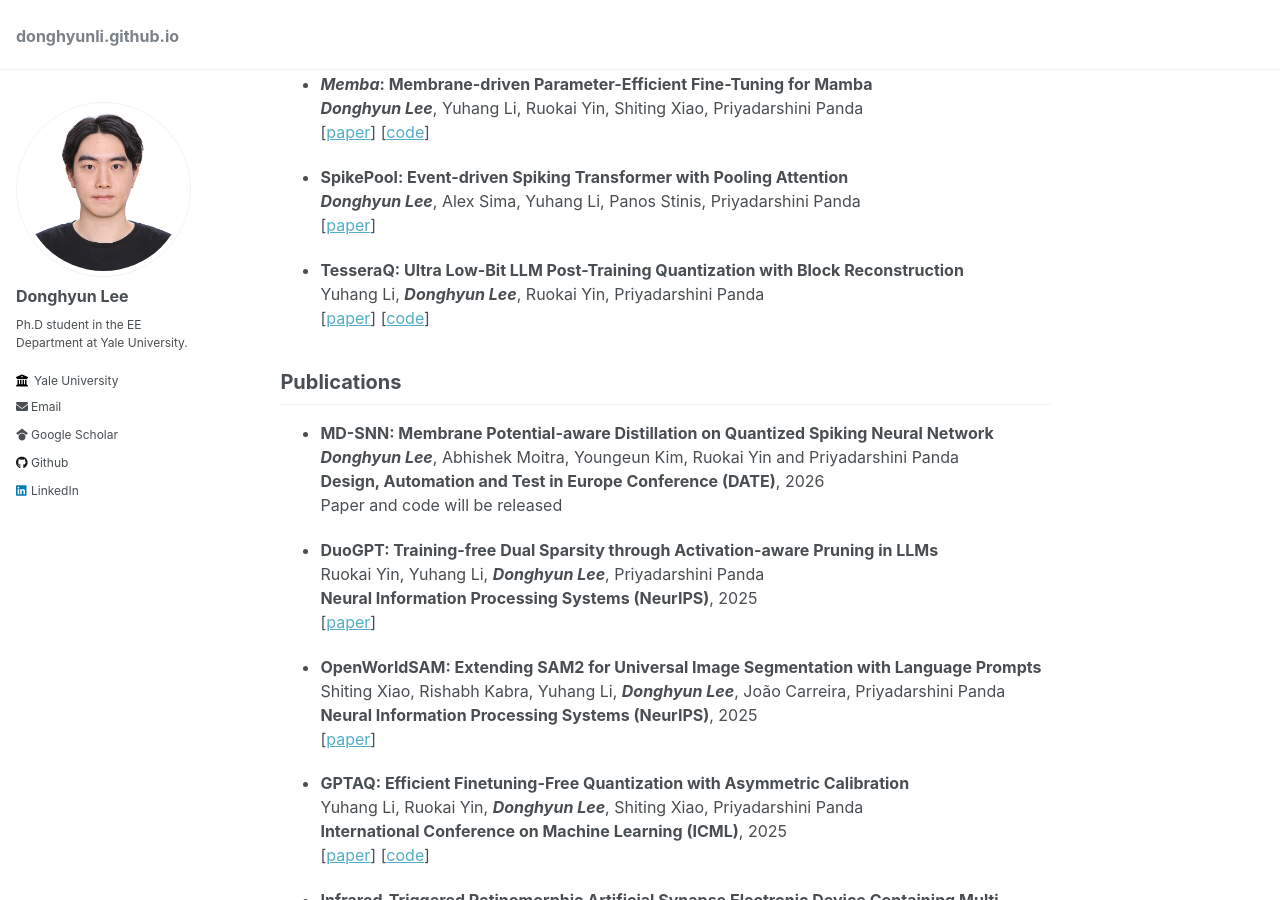
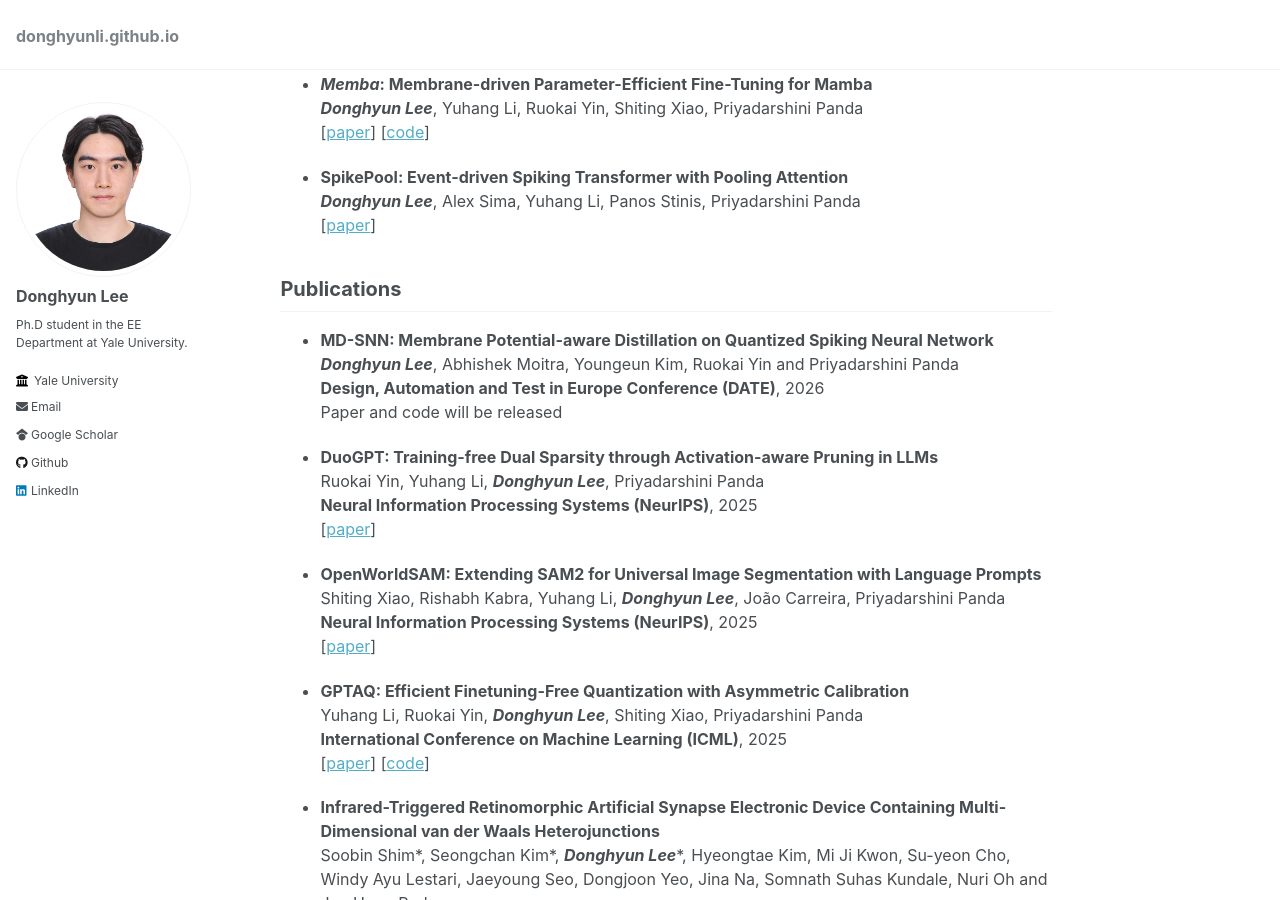
Before and after one commit to donghyunli/donghyunli.github.io, a Jekyll site: the page built from _pages/about.md, in a window 1280 px wide and 900 px high, scrolled down 1041 px. Built offline with Jekyll 4.4.1, drawn with Linux system fonts in a browser that asks for light colours; part of the change alters nothing that is shown.

Commit message:
paper update

```diff
--- a/_pages/about.md
+++ b/_pages/about.md
@@ -44,9 +44,11 @@ I received B.E. degree in Mechanical Engineering Department at Yonsei University
 ***Donghyun Lee***, Alex Sima, Yuhang Li, Panos Stinis, Priyadarshini Panda\\
 [[paper](https://arxiv.org/pdf/2510.12102)]
 
-- **TesseraQ: Ultra Low-Bit LLM Post-Training Quantization with Block Reconstruction**\\
-Yuhang Li, ***Donghyun Lee***, Ruokai Yin, Priyadarshini Panda\\
-[[paper](https://arxiv.org/pdf/2410.19103)] [[code](https://github.com/Intelligent-Computing-Lab-Yale/TesseraQ)]
+[//]: # (- **TesseraQ: Ultra Low-Bit LLM Post-Training Quantization with Block Reconstruction**\\)
+
+[//]: # (Yuhang Li, ***Donghyun Lee***, Ruokai Yin, Priyadarshini Panda\\)
+
+[//]: # ([[paper]&#40;https://arxiv.org/pdf/2410.19103&#41;] [[code]&#40;https://github.com/Intelligent-Computing-Lab-Yale/TesseraQ&#41;])
 
 ## Publications
 
```
